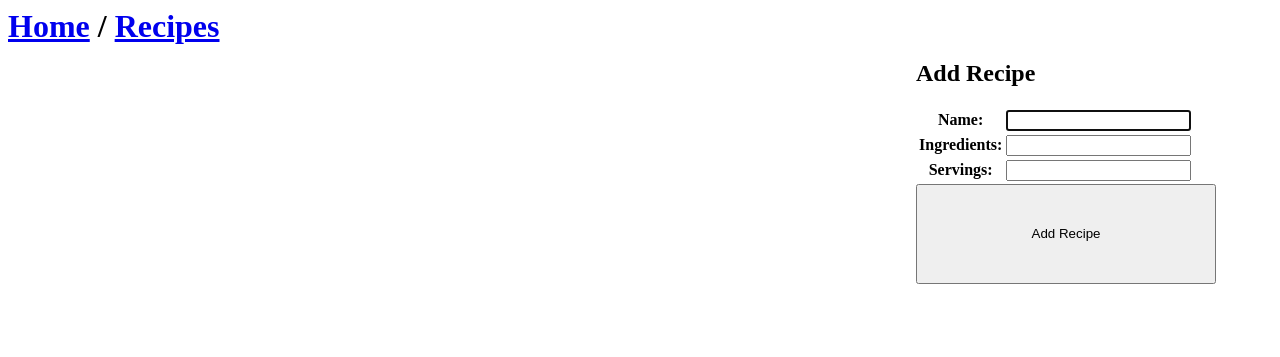
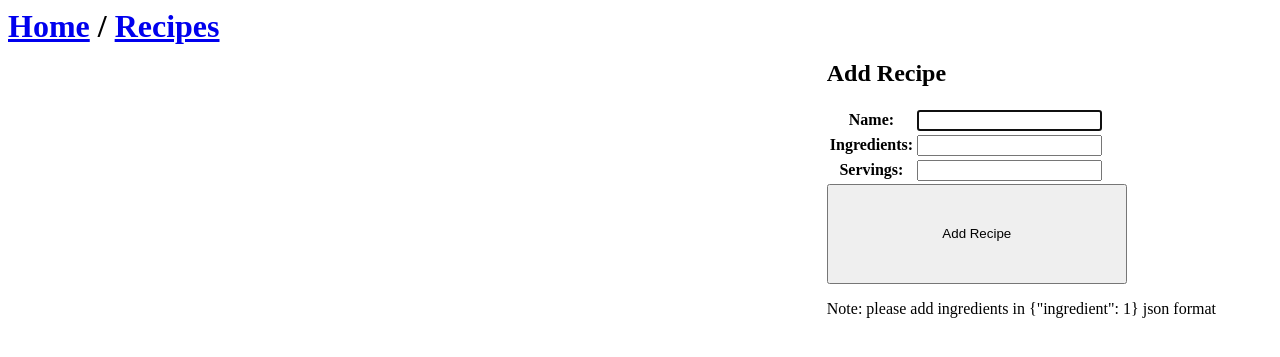
Before and after one commit to vregazzi/food-inventory, a Django app: page /recipes/ in a window 1280 px wide. Shown: the top 357 px of the page. Run offline with Django 4.2, Linux system fonts and the light colour scheme; data that the repository does not hold is empty.

Commit message:
add json warning

```diff
--- a/food_inventory/templates/food/recipes.html
+++ b/food_inventory/templates/food/recipes.html
@@ -23,6 +23,7 @@
             <table>{{ form.as_table }}</table>
             <button style="height:100px;width:300px" type="newRecipe">Add Recipe</button>
         </form>
+        <p>Note: please add ingredients in {"ingredient": 1} json format</p>
         <style type="text/css" media="screen">
             .form_style {
                 position: absolute;
```
